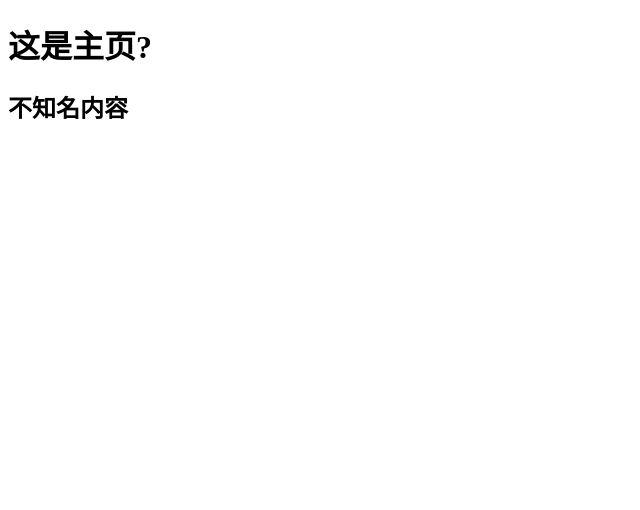
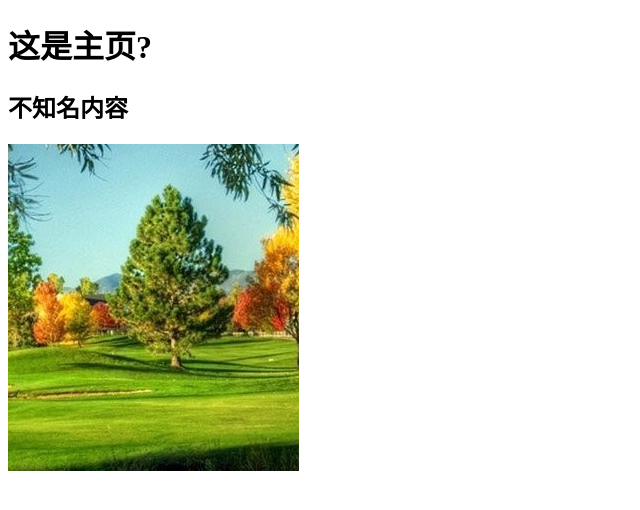
Before and after one commit to huxiansheng666/huxiansheng666.github.io, a plain HTML site: page index.html in a window 1280 px wide. Shown: the whole page, without its empty margins (0-640 px from the left). Drawn offline with Linux system fonts and the light colour scheme.

Commit message:
加图片

```diff
--- a/index.html
+++ b/index.html
@@ -9,5 +9,6 @@
 <body>
     <h1>这是主页?</h1>
     <h2>不知名内容</h2>
+    <img src="./tupain1.png" alt="">
 </body>
 </html>
```
Also changed, not shown: tupain1.png (added).
